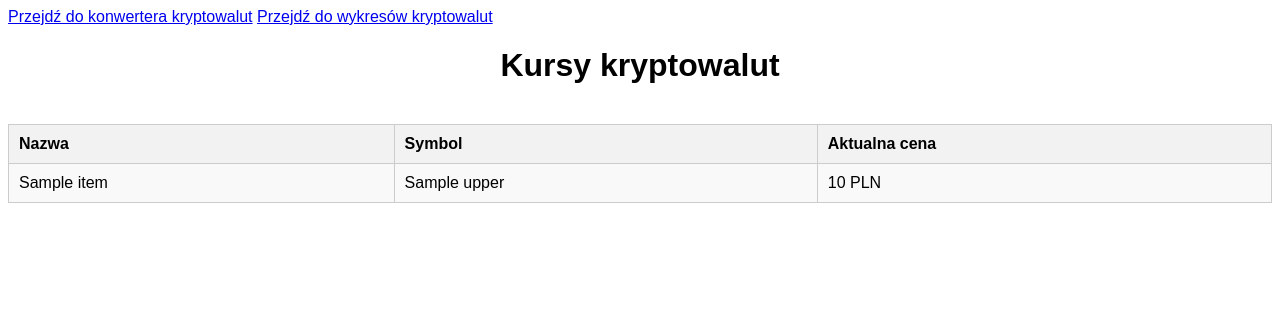
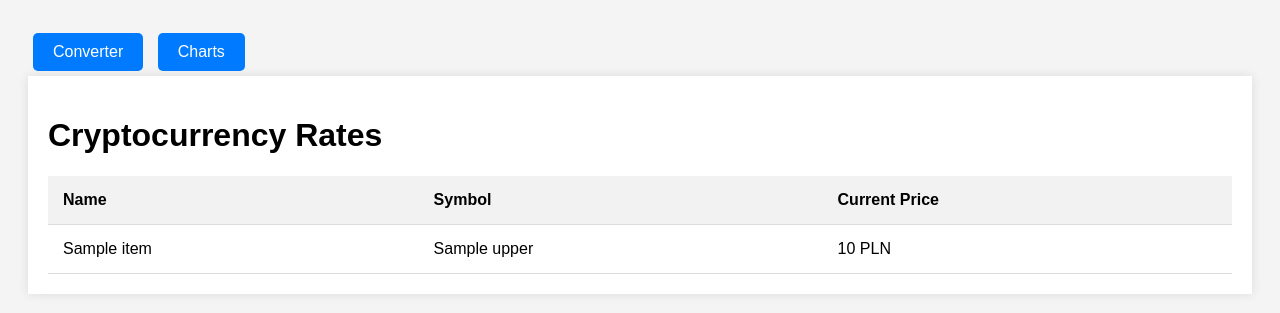
Before and after one commit to roberts911/Crypto, a Django app: page / in a window 1280 px wide. Shown: the top 313 px of the page. Run offline with Django 4.2, Linux system fonts and the light colour scheme; tables that the repository leaves empty hold one stand-in row (values such as "Sample post"); a database or web service that is not in the repository returns one stand-in record (values such as "Sample title"); data that the repository does not hold is empty.

Commit message:
Poprawa cache dla Convertera i CSS

```diff
--- a/crypto_app/static/crypto_app/style.css
+++ b/crypto_app/static/crypto_app/style.css
@@ -1,17 +1,41 @@
 body {
   font-family: Arial, sans-serif;
+  padding: 20px;
+  background-color: #f4f4f4;
+}
+
+.nav-button {
+  display: inline-block;
+  margin: 5px;
+  padding: 10px 20px;
+  text-decoration: none;
+  color: #ffffff;
+  background-color: #007BFF;
+  border-radius: 5px;
+  transition: background-color 0.3s ease;
+}
+
+.nav-button:hover {
+  background-color: #0056b3;
+}
+
+.container {
+  max-width: 1200px;
+  margin: 0 auto;
+  background-color: white;
+  padding: 20px;
+  box-shadow: 0px 0px 10px 0px rgba(0,0,0,0.1);
 }
 
 table {
   width: 100%;
   border-collapse: collapse;
-    margin-top: 20px;
 }
 
 th, td {
-    padding: 10px;
+  padding: 15px;
   text-align: left;
-    border: 1px solid #ccc;
+  border-bottom: 1px solid #ddd;
 }
 
 th {
@@ -19,15 +43,10 @@ body {
   font-weight: bold;
 }
 
-  tr:nth-child(even) {
-    background-color: #f9f9f9;
+tr:hover {
+  background-color: #f5f5f5;
 }
 
-  tr:hover {
-    background-color: #e0e0e0;
+#chart {
+  margin-top: 20px;
 }
-
-  h1 {
-    text-align: center;
-    margin-bottom: 40px;
-  }
--- a/crypto_app/templates/crypto_app/crypto_list.html
+++ b/crypto_app/templates/crypto_app/crypto_list.html
@@ -1,58 +1,27 @@
 {% load static %}
 <!DOCTYPE html>
-<html lang="pl">
+<html lang="en">
 <head>
     <meta charset="UTF-8">
     <meta http-equiv="X-UA-Compatible" content="IE=edge">
     <meta name="viewport" content="width=device-width, initial-scale=1.0">
-    <title>Kursy kryptowalut</title>
-    <style>
-        body {
-          font-family: Arial, sans-serif;
-        }
-
-        table {
-          width: 100%;
-          border-collapse: collapse;
-          margin-top: 20px;
-        }
-
-        th, td {
-          padding: 10px;
-          text-align: left;
-          border: 1px solid #ccc;
-        }
-
-        th {
-          background-color: #f2f2f2;
-          font-weight: bold;
-        }
-
-        tr:nth-child(even) {
-          background-color: #f9f9f9;
-        }
-
-        tr:hover {
-          background-color: #e0e0e0;
-        }
-
-        h1 {
-          text-align: center;
-          margin-bottom: 40px;
-        }
-        </style>
-
-
+    <title>Cryptocurrency Rates</title>
+    <link rel="stylesheet" type="text/css" href="{% static 'crypto_app/style.css' %}">
 </head>
 <body>
-  <a href="{% url 'crypto_convert' %}">Przejdź do konwertera kryptowalut</a>
-  <a href="{% url 'crypto_chart' %}">Przejdź do wykresów kryptowalut</a>
-    <h1>Kursy kryptowalut</h1>
+    <header>
+      <nav>
+        <a href="{% url 'crypto_convert' %}" class="nav-button">Converter</a>
+        <a href="{% url 'crypto_chart' %}" class="nav-button">Charts</a>
+      </nav>
+    </header>
+    <div class="container">
+        <h1>Cryptocurrency Rates</h1>
         <table>
             <tr>
-            <th>Nazwa</th>
+                <th>Name</th>
                 <th>Symbol</th>
-            <th>Aktualna cena</th>
+                <th>Current Price</th>
             </tr>
             {% for crypto in crypto_list %}
             <tr>
@@ -62,5 +31,6 @@
             </tr>
             {% endfor %}
         </table>
+    </div>
 </body>
 </html>
--- a/crypto_app/views.py
+++ b/crypto_app/views.py
@@ -8,6 +8,10 @@ import httpx
 import asyncio
 
 def crypto_list(request):
+    """
+    Fetches crypto data from cache if available, otherwise fetches from API and stores in cache.
+    Renders the 'crypto_list' template with the fetched crypto data.
+    """
     crypto_data = cache.get('crypto_data')
 
     if crypto_data is None:
@@ -20,15 +24,31 @@ def crypto_list(request):
     return render(request, 'crypto_app/crypto_list.html', context)
 
 def get_crypto_list():
-    url = "https://api.coingecko.com/api/v3/coins/markets?vs_currency=usd&order=market_cap_desc&per_page=20&page=1&sparkline=false"
-    response = requests.get(url)
-    if response.status_code == 200:
-        crypto_data = response.json()
-        return [(crypto['id'], crypto['symbol'].lower(), crypto['name']) for crypto in crypto_data]
-    else:
-        return []
+    """
+    Returns a list of crypto data, fetching from cache if available, otherwise fetches from API and stores in cache.
+    Each crypto datum is a tuple of (id, symbol, name).
+    """
+    crypto_data = cache.get('crypto_data')
+
+    if crypto_data is None:
+        url = "https://api.coingecko.com/api/v3/coins/markets?vs_currency=pln&order=market_cap_desc&per_page=20&page=1&sparkline=false"
+        response = requests.get(url)
+        if response.status_code == 200:
+            crypto_data = response.json()
+            cache.set('crypto_data', crypto_data, 300)  # Cache data for 5 minutes
+        else:
+            return []
+
+    return [(crypto['id'], crypto['symbol'].lower(), crypto['name']) for crypto in crypto_data]
+
 
 def crypto_convert(request):
+    """
+    Handles the conversion of a given amount of a selected cryptocurrency to another currency.
+    Fetches the list of available cryptocurrencies and conversion rates from an API.
+    On POST request, validates form data and performs conversion.
+    Renders the 'crypto_convert' template with conversion results or error messages.
+    """
     crypto_list = get_crypto_list()
 
     if not crypto_list:
@@ -74,6 +94,9 @@ def crypto_convert(request):
 cg = CoinGeckoAPI()
 
 async def async_get_coins_list():
+    """
+    Asynchronously fetches a list of coins from cache if available, otherwise fetches from API and stores in cache.
+    """
     coins = cache.get('coins_list')
     if not coins:
         async with httpx.AsyncClient() as client:
@@ -86,6 +109,10 @@ async def async_get_coins_list():
     return coins
 
 async def async_get_coin_data(selected_coin, days):
+    """
+    Asynchronously fetches coin data for a selected coin and number of days from cache if available,
+    otherwise fetches from API and stores in cache.
+    """
     cache_key = f'coin_data_{selected_coin}_{days}'
     coin_data = cache.get(cache_key)
     if not coin_data:
@@ -96,6 +123,11 @@ async def async_get_coin_data(selected_coin, days):
     return coin_data
 
 def crypto_chart(request):
+    """
+    Fetches coin data and renders a chart of coin price over time.
+    Coin data is fetched asynchronously from cache if available, otherwise fetched from API and stored in cache.
+    Renders the 'crypto_chart' template with the chart and related data.
+    """
     selected_coin = request.GET.get('coin', 'bitcoin')  # Domyślnie 'bitcoin'
     selected_days = request.GET.get('days', '30')  # Domyślnie '30'
 
@@ -111,7 +143,7 @@ def crypto_chart(request):
     price_x = [price[0] for price in prices]
     price_y = [price[1] for price in prices]
 
-    fig = px.line(x=price_x, y=price_y, labels={'x': 'Data', 'y': 'Cena w PLN'}, title=f'Kurs {selected_coin.upper()} w ciągu {selected_days} dni')
+    fig = px.line(x=price_x, y=price_y, labels={'x': 'Date', 'y': 'Price in PLN'}, title=f'{selected_coin.upper()} exchange rate over the past {selected_days} days')
     fig.update_xaxes(type='date')
 
     plot_div = fig.to_html(full_html=False)
```
Also changed, not shown: crypto_app/templates/crypto_app/crypto_chart.html (+21 -13 lines), crypto_app/templates/crypto_app/crypto_convert.html (+17 -9 lines). Lines whose indentation alone changed are shown as unchanged.
